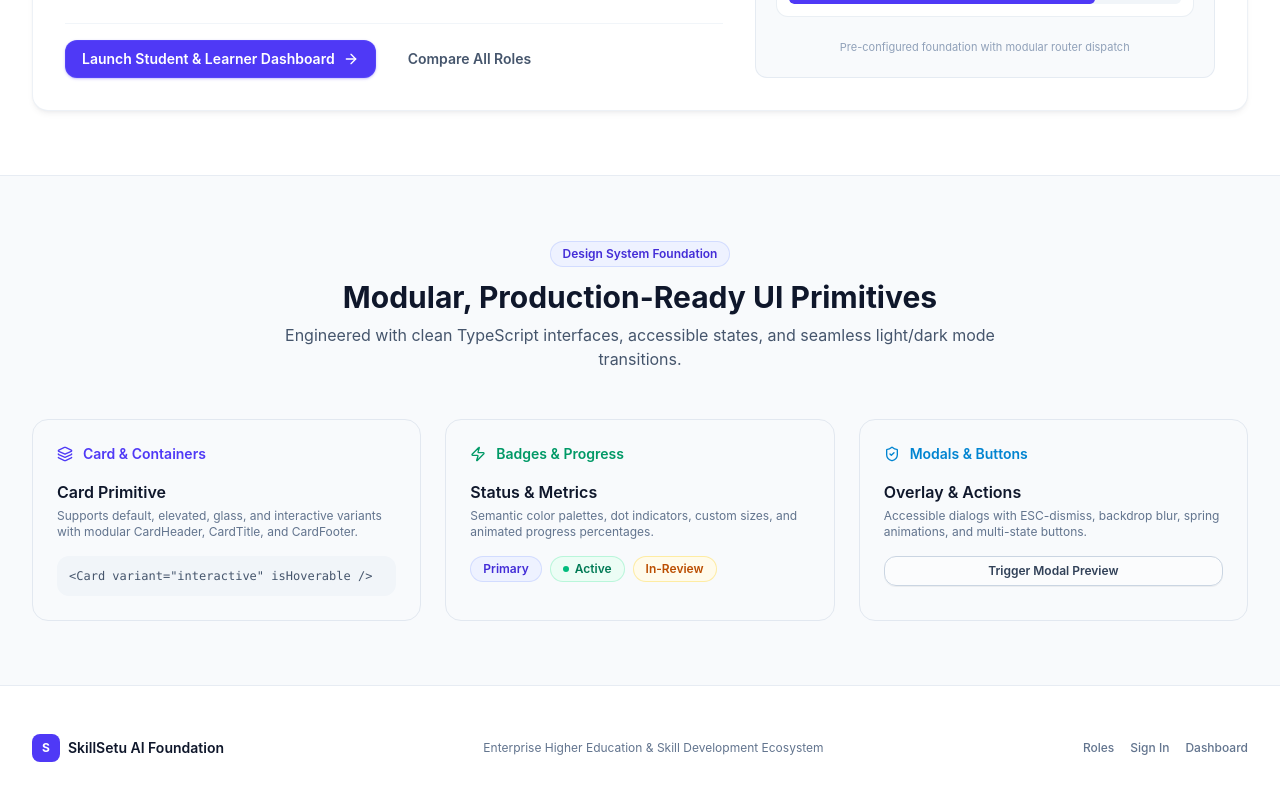
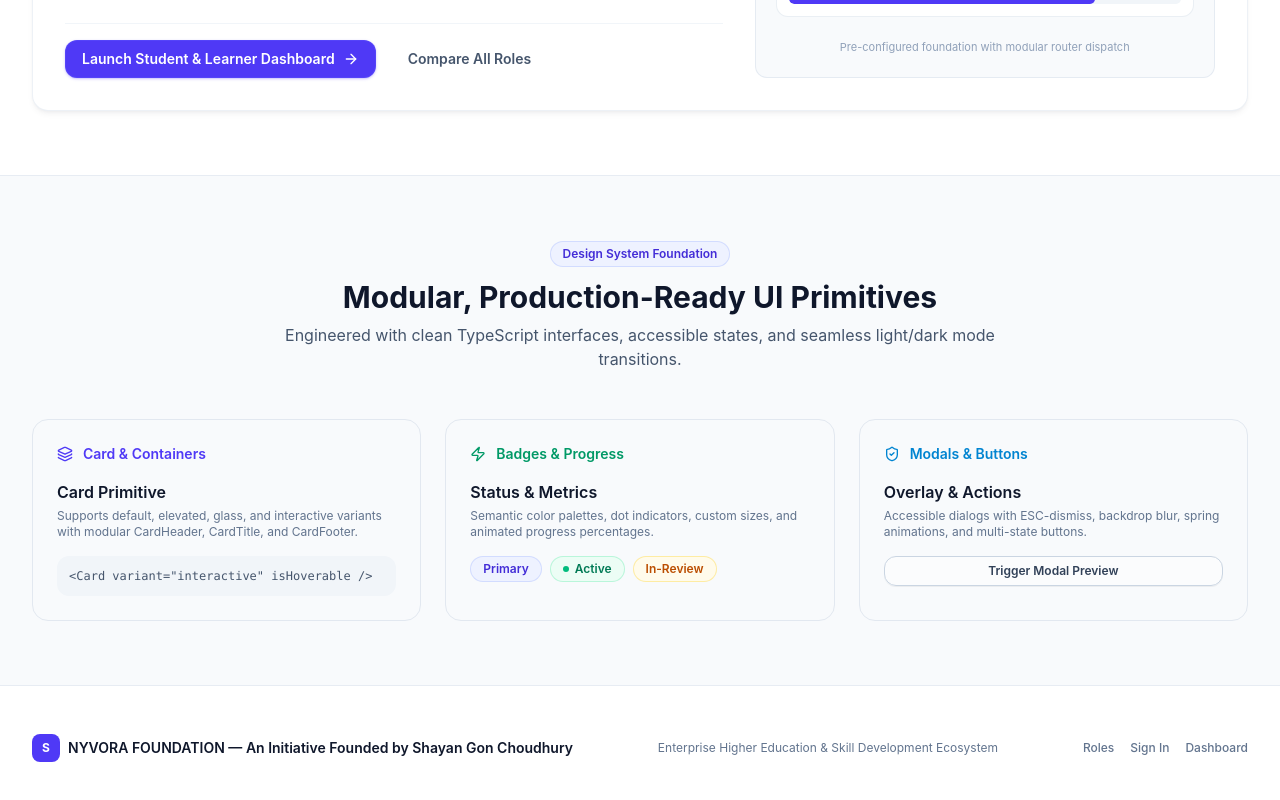
Before and after one commit to agnivakundueducation-tech/Skill_Setu, a React (Vite) app: page / in a window 1280 px wide. Shown: the part 2261-3061 px from the top of the page. Built offline with nearby package versions, Linux system fonts and the light colour scheme; no server answers.

Commit message:
Update foundation name in LandingPage component

```diff
--- a/src/pages/LandingPage.tsx
+++ b/src/pages/LandingPage.tsx
@@ -533,7 +533,7 @@ export const LandingPage: React.FC = () => {
               S
             </div>
             <span className="font-semibold text-slate-900 dark:text-slate-100 text-sm">
-              SkillSetu AI Foundation
+              NYVORA FOUNDATION — An Initiative Founded by Shayan Gon Choudhury
             </span>
           </div>
 
```
